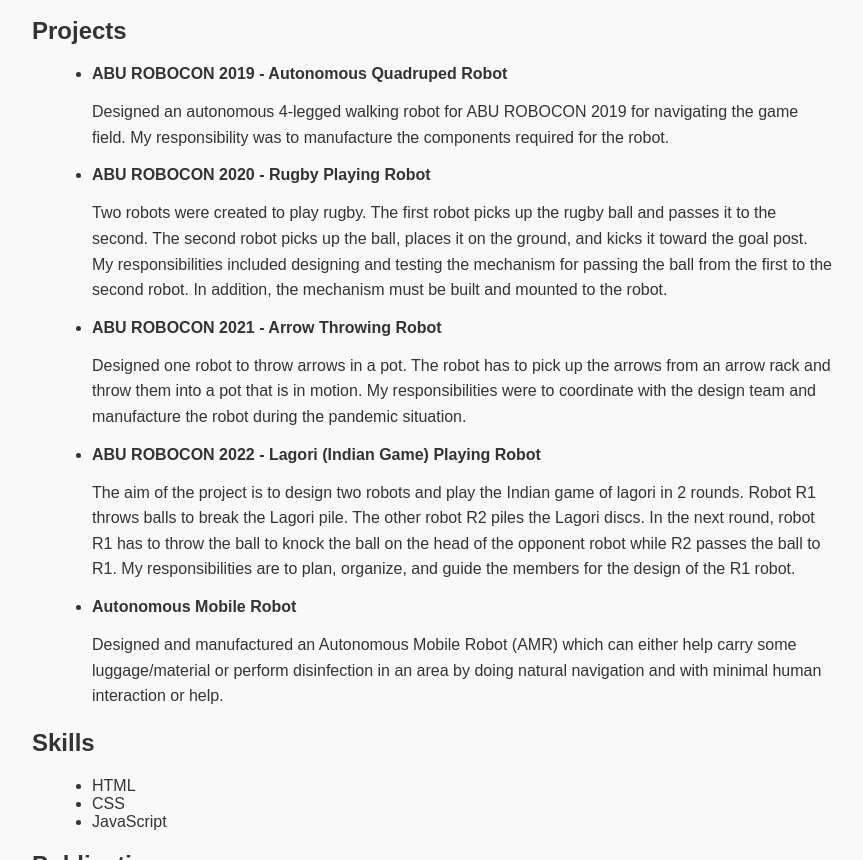
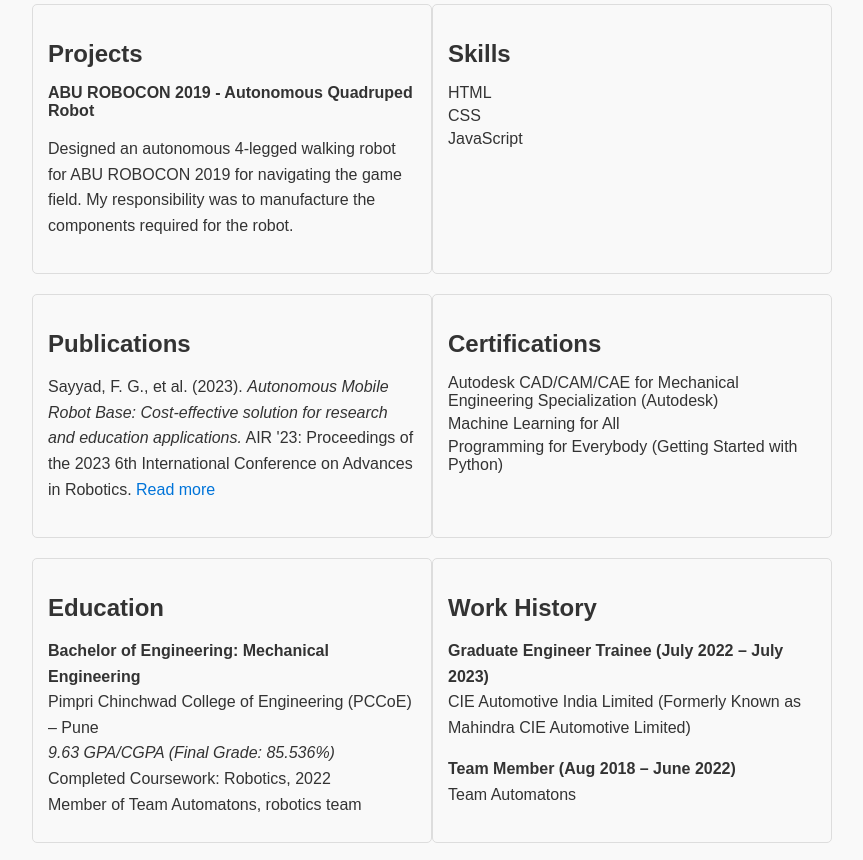
Before and after one commit to siddharth-shrotri/siddharthshrotri.github.io, a plain HTML site: page index.html in a window 1280 px wide. Shown: the part 136-996 px from the top of the page, without its empty margins (208-1071 px from the left). Drawn offline with Linux system fonts and the light colour scheme.

Commit message:
CSS file added

```diff
--- a/index.html
+++ b/index.html
@@ -1,113 +1,56 @@
 <!DOCTYPE html>
 <html lang="en">
+
 <head>
   <meta charset="UTF-8">
   <meta name="viewport" content="width=device-width, initial-scale=1.0">
   <title>Your Personal Website</title>
-  <style>
-    /* Global styles */
-    body {
-        font-family: Arial, sans-serif;
-        background-color: #f9f9f9;
-        color: #333;
-    }
-    .container {
-        max-width: 800px;
-        margin: 0 auto;
-        padding: 20px;
-    }
+  <link rel="stylesheet" href="style.css"> </head>
 
-    /* Header styles */
-    h1 {
-        color: #0074D9;
-    }
-
-    /* Project list styles */
-    ul {
-        list-style: disc;
-        margin-left: 20px;
-    }
-
-    /* Link styles */
-    a {
-        color: #FF4136;
-        text-decoration: none;
-    }
-    a:hover {
-        text-decoration: underline;
-    }
-
-    /* Contact info styles */
-    p a {
-        font-weight: bold;
-    }
-
-    /* Additional styles */
-    p {
-        line-height: 1.6;
-    }
-</style>
-</head>
 <body>
   <div class="container">
+    <header class="header">
       <h1>Welcome to My Personal Website</h1>
       <p>Here, I showcase my projects and skills.</p>
+    </header>
 
-    <!--_________PROJECTS_________-->
+    <main class="main">
+      <section class="projects">
         <h2>Projects</h2>
         <ul>
           <li>
             <strong>ABU ROBOCON 2019 - Autonomous Quadruped Robot</strong>
             <p>Designed an autonomous 4-legged walking robot for ABU ROBOCON 2019 for navigating the game field. My responsibility was to manufacture the components required for the robot.</p>
           </li>
+          </ul>
+      </section>
 
-    <li>
-      <strong>ABU ROBOCON 2020 - Rugby Playing Robot</strong>
-      <p>Two robots were created to play rugby. The first robot picks up the rugby ball and passes it to the second. The second robot picks up the ball, places it on the ground, and kicks it toward the goal post. My responsibilities included designing and testing the mechanism for passing the ball from the first to the second robot. In addition, the mechanism must be built and mounted to the robot.</p>
-    </li>
-
-    <li>
-      <strong>ABU ROBOCON 2021 - Arrow Throwing Robot</strong>
-      <p>Designed one robot to throw arrows in a pot. The robot has to pick up the arrows from an arrow rack and throw them into a pot that is in motion. My responsibilities were to coordinate with the design team and manufacture the robot during the pandemic situation.</p>
-    </li>
-
-    <li>
-      <strong>ABU ROBOCON 2022 - Lagori (Indian Game) Playing Robot</strong>
-      <p>The aim of the project is to design two robots and play the Indian game of lagori in 2 rounds. Robot R1 throws balls to break the Lagori pile. The other robot R2 piles the Lagori discs. In the next round, robot R1 has to throw the ball to knock the ball on the head of the opponent robot while R2 passes the ball to R1. My responsibilities are to plan, organize, and guide the members for the design of the R1 robot.</p>
-    </li>
-
-    <li>
-      <strong>Autonomous Mobile Robot</strong>
-      <p>Designed and manufactured an Autonomous Mobile Robot (AMR) which can either help carry some luggage/material or perform disinfection in an area by doing natural navigation and with minimal human interaction or help.</p>
-    </li>
-
-  </ul>
-
-  <!--_________SKILLS_________-->
-
+      <section class="skills">
         <h2>Skills</h2>
-
         <ul>
           <li>HTML</li>
           <li>CSS</li>
           <li>JavaScript</li>
+          </ul>
+      </section>
 
-    <!-- Add more skills -->
+      <section class="publications">
+        <h2>Publications</h2>
+        <p>
+          Sayyad, F. G., et al. (2023). <em>Autonomous Mobile Robot Base: Cost-effective solution for research and education applications.</em> AIR '23: Proceedings of the 2023 6th International Conference on Advances in Robotics. <a href="https://doi.org/10.1145/3610419.3610501">Read more</a>
+        </p>
+      </section>
 
-  </ul>
-
-  <h2>Publications</h2>
-
-  <p>Sayyad, F. G., Salunke, P. S., Inamdar, S., Shrotri, S. V., Bhorpe, A. R., & Kolte, M. T. (2023). <em>Autonomous Mobile Robot Base: Cost-effective solution for research and education applications.</em> AIR '23: Proceedings of the 2023 6th International Conference on Advances in Robotics. <a href="https://doi.org/10.1145/3610419.3610501">Read more</a></p>
-
+      <section class="certifications">
         <h2>Certifications</h2>
         <ul>
           <li>Autodesk CAD/CAM/CAE for Mechanical Engineering Specialization (Autodesk)</li>
           <li>Machine Learning for All</li>
           <li>Programming for Everybody (Getting Started with Python)</li>
-            <!-- Add more certifications -->
           </ul>
+      </section>
 
+      <section class="education">
         <h2>Education</h2>
         <p>
           <strong>Bachelor of Engineering: Mechanical Engineering</strong><br>
@@ -116,27 +59,27 @@
           Completed Coursework: Robotics, 2022<br>
           Member of Team Automatons, robotics team
         </p>
+      </section>
+
+      <section class="work-history">
         <h2>Work History</h2>
         <p>
           <strong>Graduate Engineer Trainee (July 2022 – July 2023)</strong><br>
           CIE Automotive India Limited (Formerly Known as Mahindra CIE Automotive Limited)<br>
-            - Got hands-on experience on ABB and KUKA robots to convert manual-pressed parts into automation mode.<br>
-            - Managed daily MIS reporting and data retrieval.<br>
-            - Worked effectively as part of a team to achieve common goals.<br>
-            - Shadowed designers and engineers to learn ways to implement methodologies.<br>
-            - Participated in failure analysis and debugging report activities.
           </p>
         <p>
           <strong>Team Member (Aug 2018 – June 2022)</strong><br>
           Team Automatons<br>
-            - Developed 4 projects for ABU ROBOCON. Planned and coordinated the team's manufacturing activities; researched and implemented new methods and technologies.<br>
-            - Trained junior team members and implemented strategies to enhance online visibility and engagement.<br>
-            - Collaborated with prototyping groups for efficient production. Communicated team's activities effectively to the public.<br>
-            - Contributed to idea development, improved problem-solving abilities, and developed manufacturing strategies for complex robotics projects.<br>
-            - Gained hands-on experience with modeling software like CATIA V5 and SolidWorks.
           </p>
+      </section>
+    </main>
+
+    <section class="contact-me">
       <h2>Contact Me</h2>
       <p>Email: <a href="mailto:your@email.com">your@email.com</a></p>
+    </section>
   </div>
+
   </body>
+
 </html>
--- /dev/null
+++ b/style.css
@@ -0,0 +1,109 @@
+/* Global Styles */
+body {
+  font-family: Arial, sans-serif;
+  background-color: #f9f9f9;
+  color: #333;
+  margin: 0;
+  padding: 0;
+}
+
+.container {
+  max-width: 800px;
+  margin: 0 auto;
+  padding: 20px;
+}
+
+/* Header Styles */
+header {
+  text-align: center;
+}
+
+h1 {
+  color: #0074D9;
+  font-size: 2em;
+  margin-bottom: 10px;
+}
+
+p {
+  line-height: 1.6;
+  margin-bottom: 20px;
+}
+
+/* Main Section Styles */
+main {
+  display: flex;
+  flex-wrap: wrap;
+  justify-content: space-between;
+}
+
+section {
+  flex: 1 1 40%;
+  padding: 15px;
+  margin-bottom: 20px;
+  border: 1px solid #ddd;
+  border-radius: 5px;
+}
+
+section h2 {
+  font-size: 1.5em;
+  margin-bottom: 10px;
+}
+
+/* Project Section Styles */
+.projects ul {
+  list-style: none;
+  padding: 0;
+}
+
+.projects li {
+  margin-bottom: 10px;
+}
+
+.projects li strong {
+  font-weight: bold;
+}
+
+/* Skills Section Styles */
+.skills ul {
+  list-style: none;
+  padding: 0;
+}
+
+.skills li {
+  margin-bottom: 5px;
+}
+
+/* Certifications Section Styles */
+.certifications ul {
+  list-style: none;
+  padding: 0;
+}
+
+.certifications li {
+  margin-bottom: 5px;
+}
+
+/* Education Section Styles */
+.education p {
+  margin-bottom: 10px;
+}
+
+/* Work History Section Styles */
+.work-history p {
+  margin-bottom: 10px;
+}
+
+/* Contact Me Section Styles */
+.contact-me p {
+  margin-bottom: 0;
+}
+
+/* Link Styles */
+a {
+  color: #0074D9;
+  text-decoration: none;
+}
+
+a:hover {
+  text-decoration: underline;
+}
```
Lines whose indentation alone changed are shown as unchanged.
